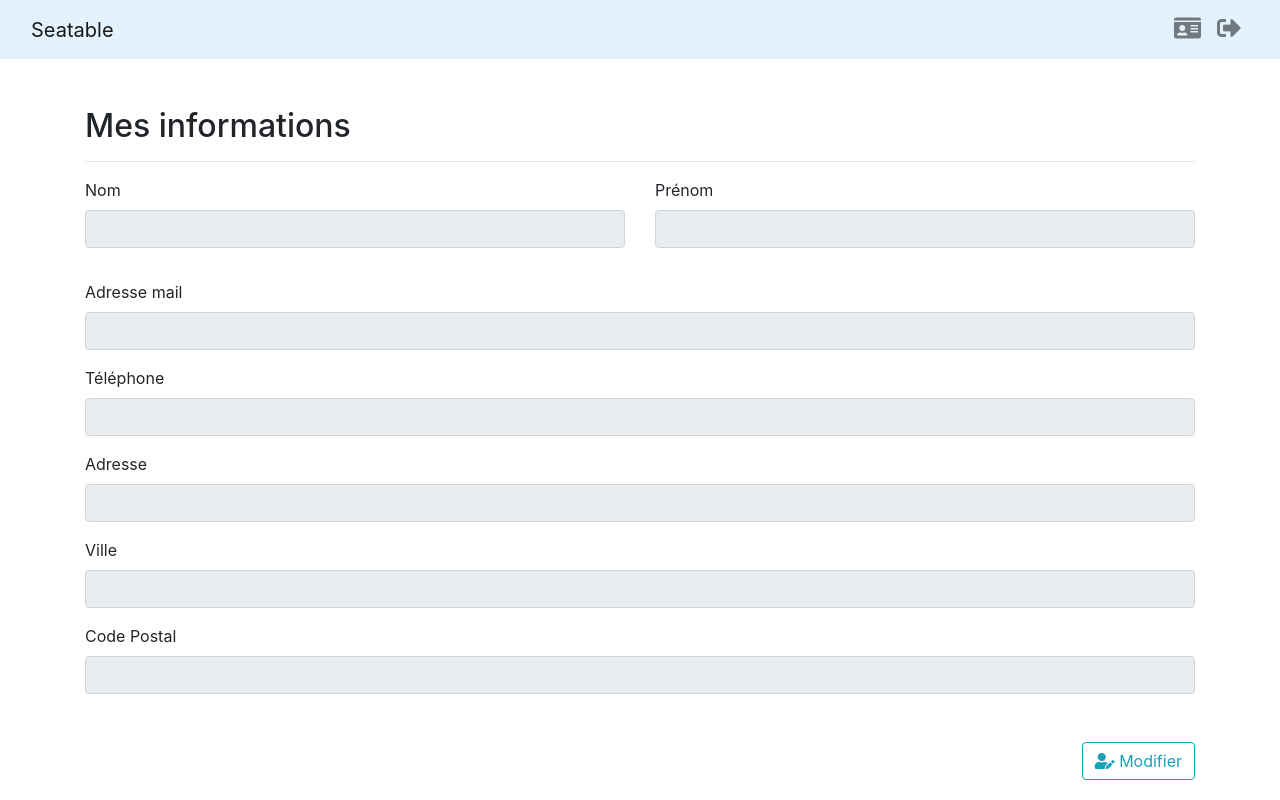
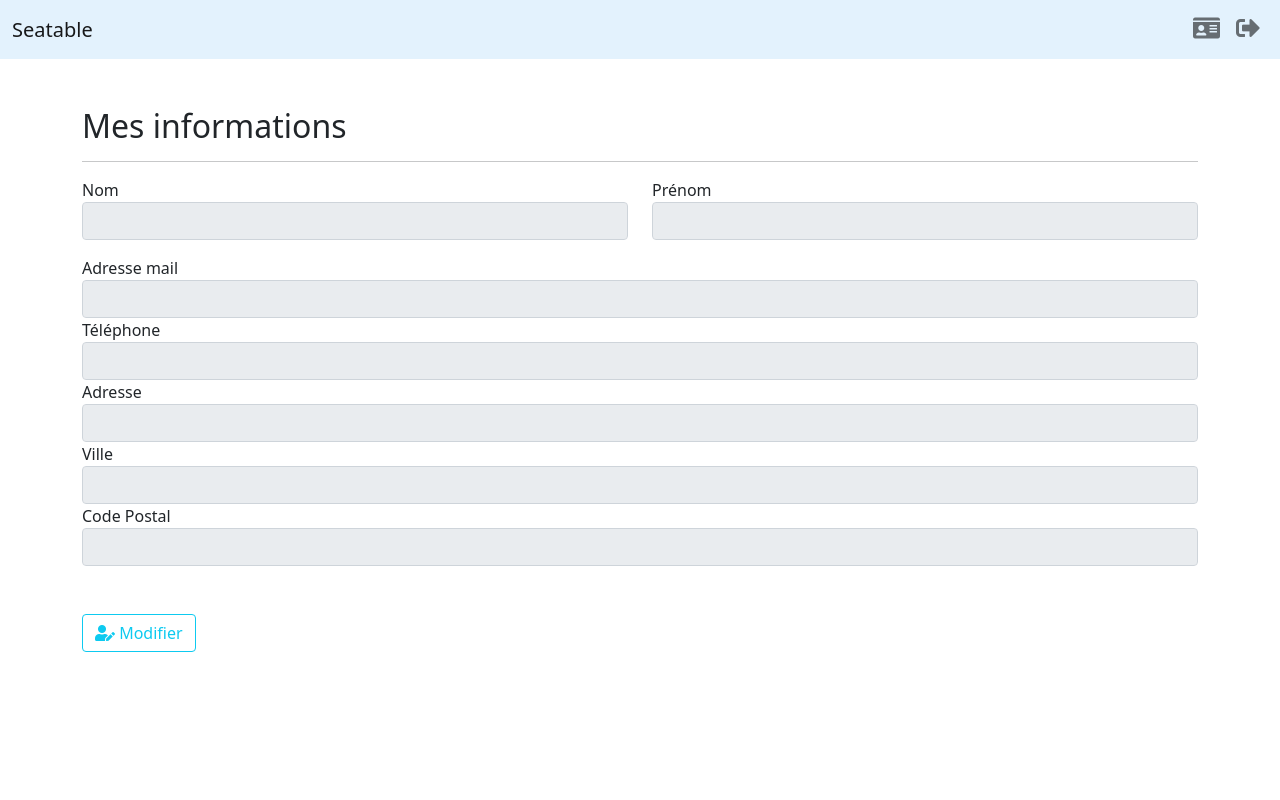
Before and after one commit to Daniel-Ovejero/seatable-ptut, a PHP site: page /Templates/detail.php in a window 1280 px wide. Run offline with PHP 8.4, Linux system fonts and the light colour scheme; the visitor is signed in with stand-in values (Sample User, id 1); data that the repository does not hold is empty; some libraries are stand-ins or nearby versions.

Commit message:
fix navbar item position

```diff
--- a/Includes/navbar.php
+++ b/Includes/navbar.php
@@ -23,7 +23,7 @@ $result = json_decode($result);
                 <div class="navbar-header">
                     <a class="navbar-brand" href="#">Seatable</a>
                 </div>
-                <ul class="nav navbar-nav mr-auto">
+                <ul class="nav navbar-nav me-auto">
 <?php
 foreach ($result->columns as $res){
     if($res->type == 'link'){
--- a/Templates/detail.php
+++ b/Templates/detail.php
@@ -2,8 +2,7 @@
 <html lang="fr">
 <head>
     <meta charset="UTF-8">
-    <link rel="stylesheet" href="https://stackpath.bootstrapcdn.com/bootstrap/4.4.1/css/bootstrap.min.css" integrity="sha384-Vkoo8x4CGsO3+Hhxv8T/Q5PaXtkKtu6ug5TOeNV6gBiFeWPGFN9MuhOf23Q9Ifjh" crossorigin="anonymous">
-    <link rel="stylesheet" href="https://cdnjs.cloudflare.com/ajax/libs/font-awesome/5.13.1/css/all.min.css" />
+    <?php include_once '../Includes/import-css.php' ?>
 </head>
 <body>
 
```
